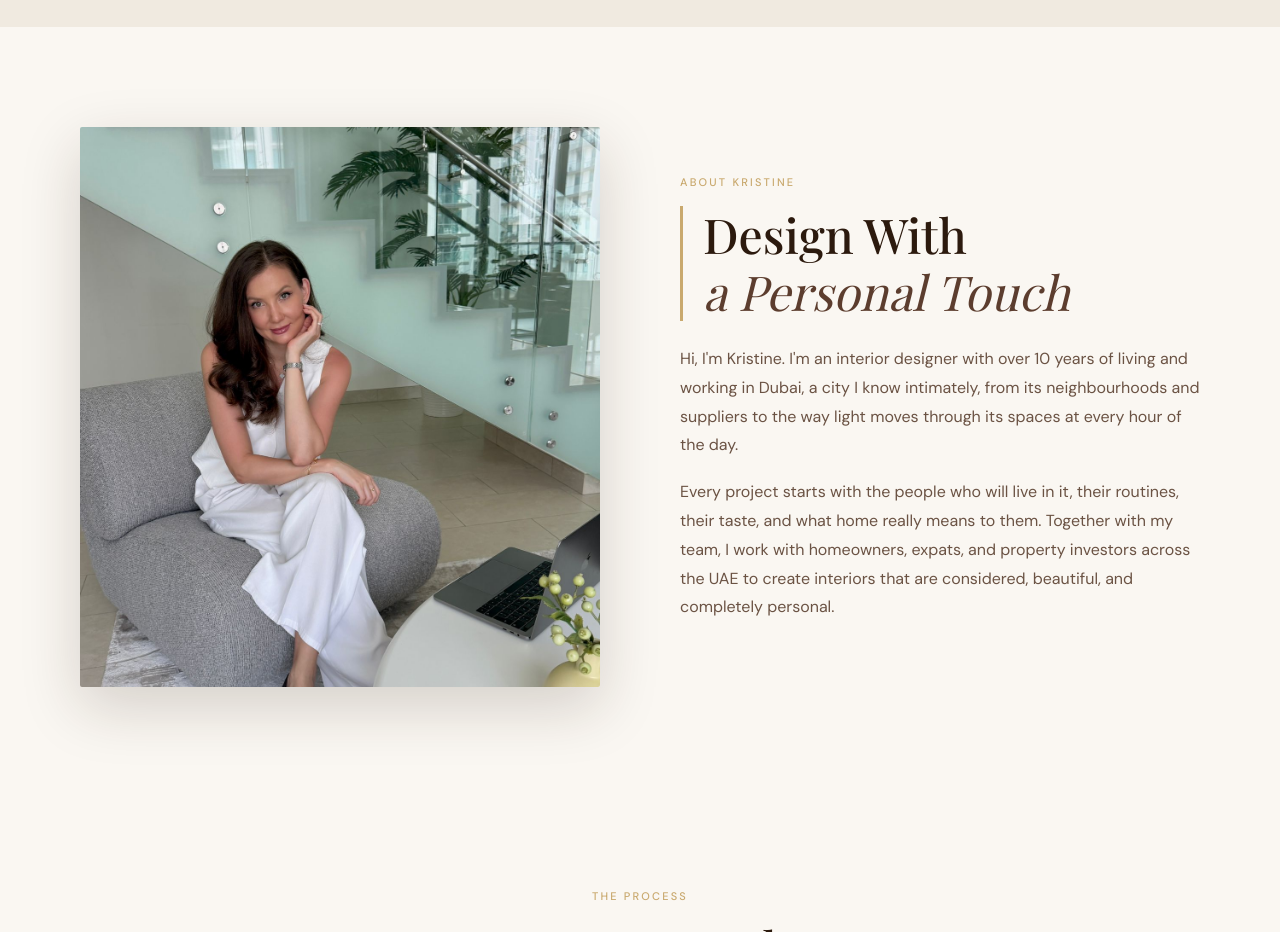
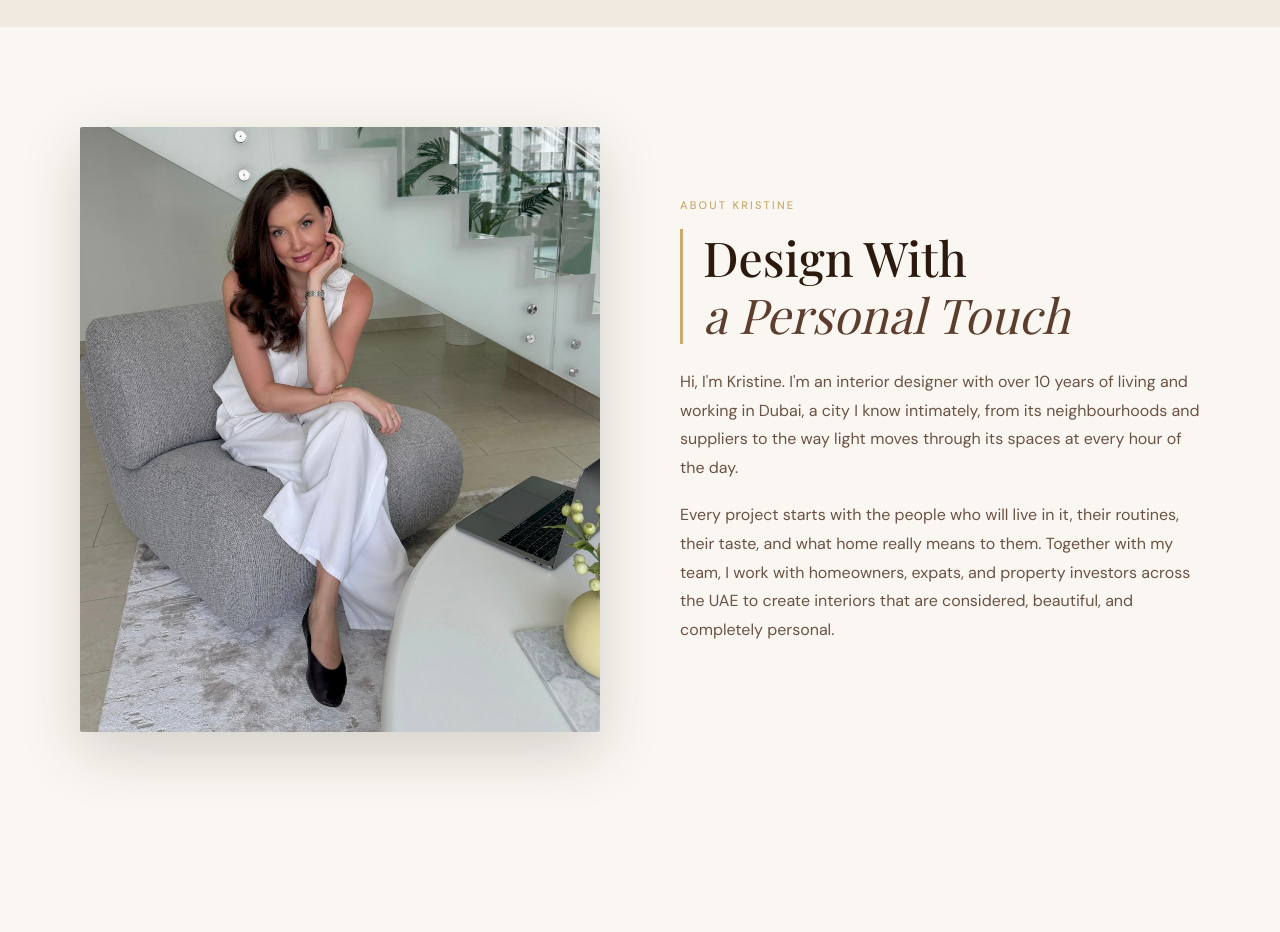
Before and after one commit to denniskortekaas-cmd/kristine-interiors, a website: page index.html in a window 1280 px wide. Shown: the part 2980-3912 px from the top of the page. Drawn offline with nearby package versions, Linux system fonts and the light colour scheme; a web font is replaced by a local one.

Commit message:
Use aboutmefinal.jpeg uncropped in about section
Switched to object-fit: contain with auto height so the full image shows.

Co-Authored-By: Claude Sonnet 4.6 <noreply@anthropic.com>

```diff
--- a/index.html
+++ b/index.html
@@ -173,7 +173,7 @@
         <div class="about-image fade-in">
           <div class="about-img-wrap">
             <img
-              src="images/aboutmepic1.jpeg"
+              src="images/aboutmefinal.jpeg"
               alt="Kristine, Interior Designer based in Dubai"
               onerror="this.src='https://images.unsplash.com/photo-1494790108377-be9c29b29330?w=600&q=80'"
             />
--- a/style.css
+++ b/style.css
@@ -376,11 +376,11 @@ button { cursor: pointer; border: none; background: none; font-family: inherit;
 
 .about-img-wrap img {
   width: 100%;
-  height: 560px;
-  object-fit: cover;
-  object-position: center 15%;
+  height: auto;
+  object-fit: contain;
   border-radius: 2px;
   box-shadow: var(--shadow-lg);
+  display: block;
 }
 
 .about-img-accent {
@@ -1008,7 +1008,7 @@ button { cursor: pointer; border: none; background: none; font-family: inherit;
   .contact-form-wrap { order: 2; }
   .contact-details { order: 3; }
   .about-grid   { grid-template-columns: 1fr; gap: 48px; }
-  .about-img-wrap img { height: 400px; }
+  .about-img-wrap img { height: auto; }
   .footer-grid  { grid-template-columns: 1fr 1fr; gap: 40px; }
 }
 
```
Also changed, not shown: images/aboutmefinal.jpeg (added).
